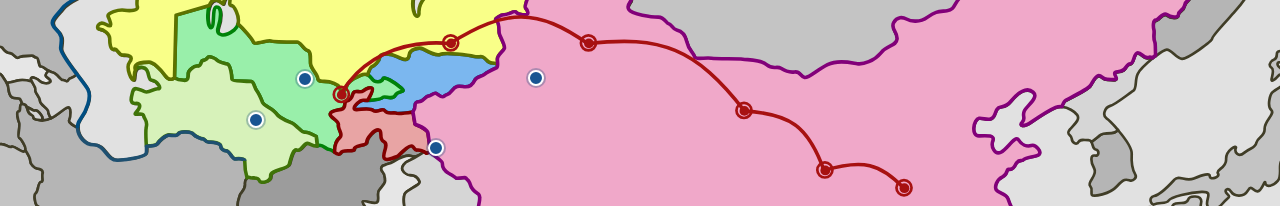
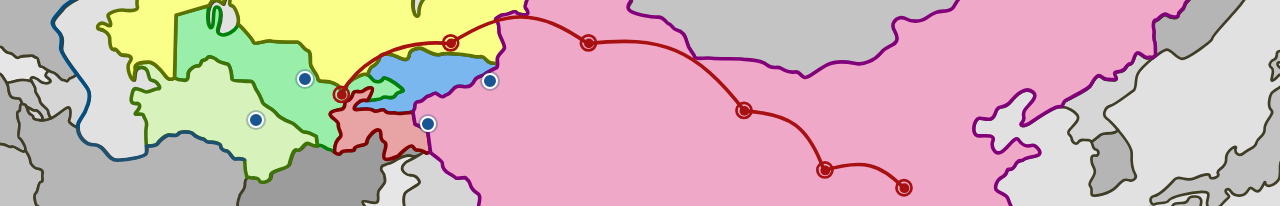
Before and after one commit to Mars-Kinga/OnlineMuseum, a Vue app: page / in a window 1280 px wide. Shown: the part 381-587 px from the top of the page. Built offline with nearby package versions, Linux system fonts and the light colour scheme; a web font is replaced by a local one.

Commit message:
fix(desktop): 回退吉尔吉斯斯坦与塔吉克斯坦圆点至绝对几何中心

```diff
--- a/src/screens/Desktop.vue
+++ b/src/screens/Desktop.vue
@@ -212,8 +212,8 @@ const mapDots = ref([
   {
     id: "tj",
     name: "塔吉克斯坦",
-    left: "30.34%", // 基于原图红点锚点微调
-    top: "58.12%",
+    left: "29.72%", // 基于 path BBox 几何中心
+    top: "55.45%",
     title: "塔吉克斯坦",
     content: `塔吉克斯坦
 塔吉克斯坦坐拥帕米尔高原的壮丽山川，山地占其总面积九成，被称为"中亚屋脊"。其文化深受波斯传统影响，波斯语为官方语言，诺鲁孜节与古典诗歌始终是当地人民的生活精髓。
@@ -222,8 +222,8 @@ const mapDots = ref([
   {
     id: "kg",
     name: "吉尔吉斯斯坦",
-    left: "36.87%", // 基于原图红点锚点微调
-    top: "50.48%",
+    left: "33.28%", // 基于 path BBox 几何中心
+    top: "50.75%",
     title: "吉尔吉斯斯坦",
     content: `吉尔吉斯斯坦
 吉尔吉斯斯坦以天山山脉的雄奇风光闻名，湖泊与牧场滋养着游牧传统，伊塞克湖更是古商道上的明珠。这片天山脚下的土地是游牧文化与定居文明交汇的前沿。这里，伟大的史诗《玛纳斯》不仅是一部文学作品，更是承载着吉尔吉斯人历史、萨满信仰与后来伊斯兰化过程的文化宝库。
```
